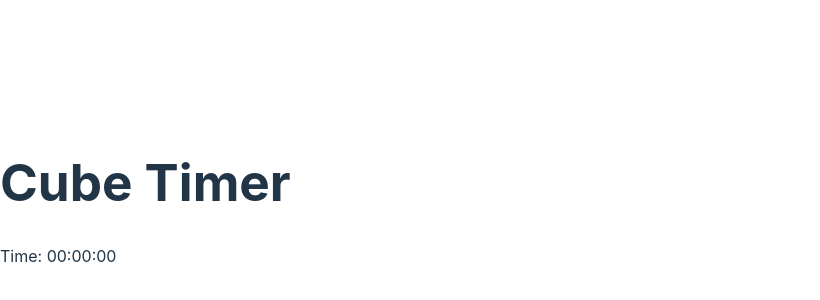
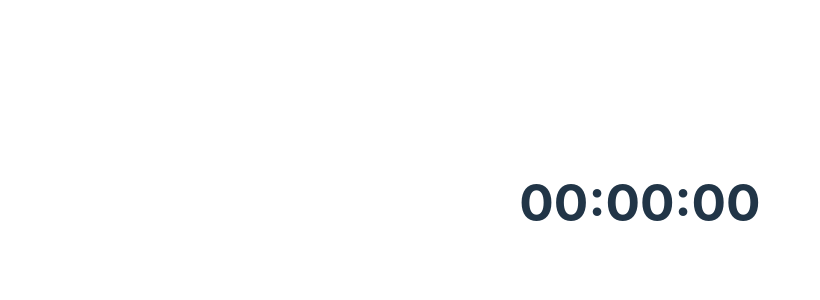
Before and after one commit to sameerkulkarni27/cube-timer, a React (Vite) app: page / in a window 1280 px wide. Shown: the part 198-498 px from the top of the page, without its empty margins (0-820 px from the left). Built offline with nearby package versions, Linux system fonts and the light colour scheme.

Commit message:
Started css

```diff
--- /dev/null
+++ b/src/components/Stopwatch.css
@@ -0,0 +1,9 @@
+body {
+    justify-content: center;
+}
+
+#container {
+    justify-content: center;
+    display: flex;
+    flex-direction: row;
+}
--- a/src/components/Stopwatch.tsx
+++ b/src/components/Stopwatch.tsx
@@ -1,4 +1,5 @@
 import { useEffect, useState } from "react";
+import './Stopwatch.css';
 
 function Stopwatch() {
     const [isRunning, setIsRunning] = useState(false);
@@ -70,10 +71,10 @@ function Stopwatch() {
     }
 
     return (
-        <div>
-            <h1>Cube Timer</h1>
-
-            <p>Time: {formatTime()}</p>
+        <div id = "container">
+            <div id = "stopwatch">
+                <h1>{formatTime()}</h1>
+            </div>
         </div>
     );
 }
```
